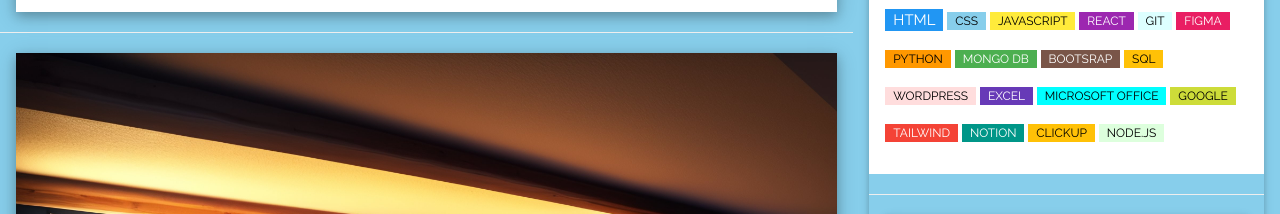
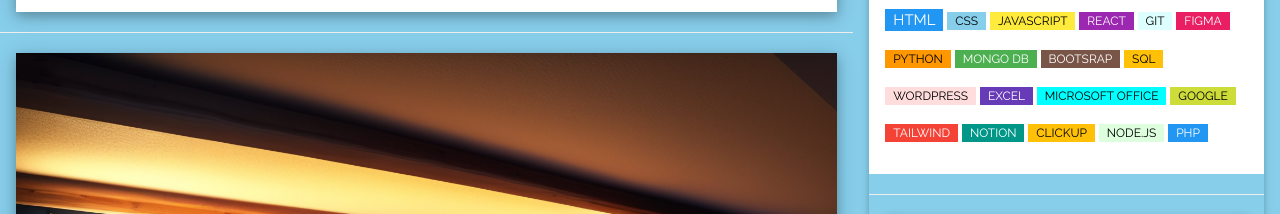
Before and after one commit to cliff82/portfolio, a website: page index.html in a window 1280 px wide. Shown: the part 1520-1734 px from the top of the page. Drawn offline with nearby package versions, Linux system fonts and the light colour scheme.

Commit message:
Update index.html
add php tag

```diff
--- a/index.html
+++ b/index.html
@@ -157,7 +157,7 @@ and is wrapped around the whole page content, except for the footer in this exam
       <span class="w3-tag w3-teal w3-small w3-margin-bottom">NOTION</span>
       <span class="w3-tag w3-amber w3-small w3-margin-bottom">CLICKUP</span>
       <span class="w3-tag w3-pale-green w3-small w3-margin-bottom">NODE.JS</span>
-    </p>
+       <span class="w3-tag w3-blue w3-small w3-margin-bottom">PHP</span>    </p>
     </div>
 
     <hr >
```
